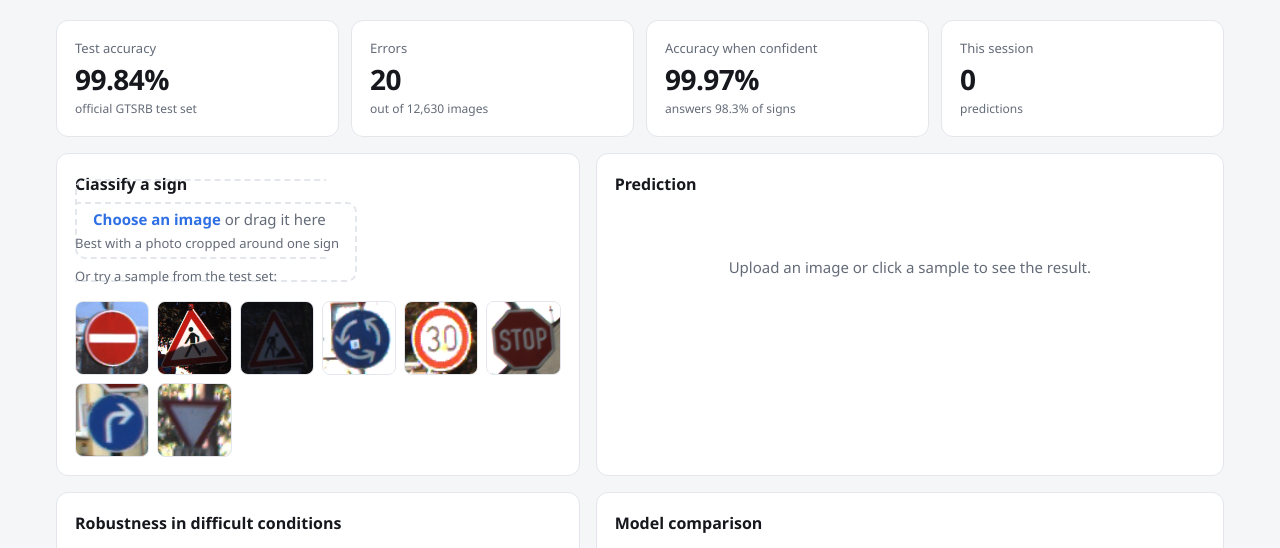
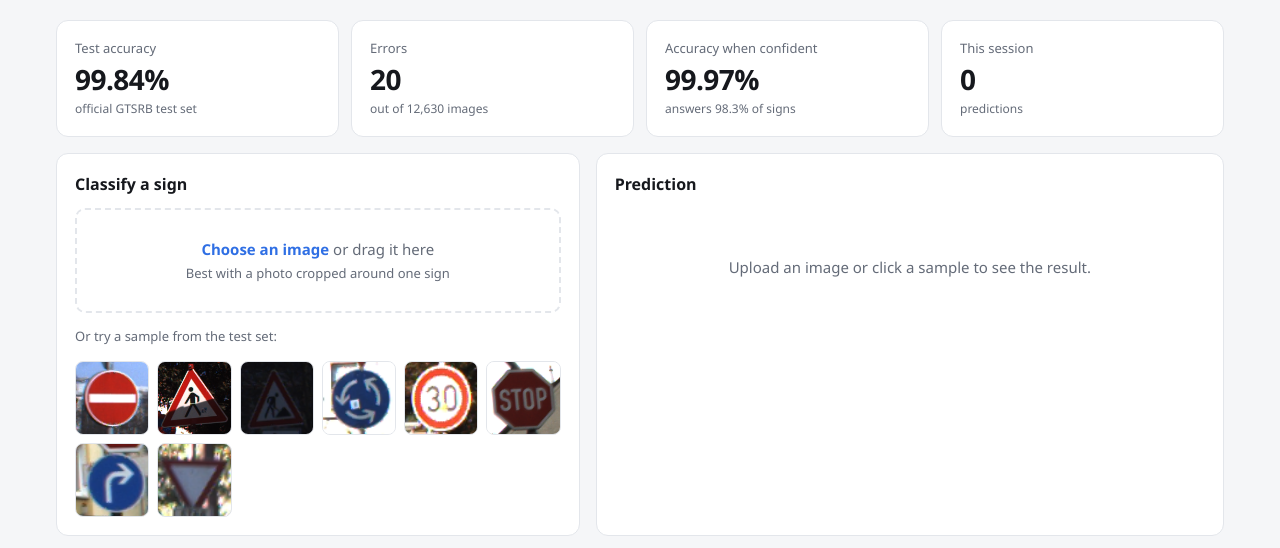
Before and after one commit to MVSanjayNiranjan/TrafficSign, a Flask app: template templates/index.html in a window 1280 px wide. Shown: the part 88-636 px from the top of the page. Run offline with Flask 3, Linux system fonts and the light colour scheme; the template is opened without the code that fills it, so the values that code supplies are empty; parts of the project's set-up code (start-up, migrations or seed data) failed here and were passed over.

Commit message:
Fix upload box overlapping the 'Classify a sign' heading
Co-Authored-By: Claude Opus 5.5 <noreply@anthropic.com>

```diff
--- a/docs/index.html
+++ b/docs/index.html
@@ -35,7 +35,7 @@
   .kpi .note { color: var(--muted); font-size: 12px; }
   .grid2 { display: grid; grid-template-columns: 1fr 1.2fr; gap: 16px; margin-bottom: 16px; }
   h2 { font-size: 16px; margin: 0 0 12px; }
-  .drop { border: 2px dashed var(--line); border-radius: 10px; padding: 28px 16px; text-align: center; cursor: pointer;
+  .drop { display: block; border: 2px dashed var(--line); border-radius: 10px; padding: 28px 16px; text-align: center; cursor: pointer;
           color: var(--muted); transition: border-color .15s, background .15s; }
   .drop:hover, .drop.over { border-color: var(--accent); background: var(--accent-soft); }
   .drop strong { color: var(--accent); }
--- a/templates/index.html
+++ b/templates/index.html
@@ -34,7 +34,7 @@
   .kpi .note { color: var(--muted); font-size: 12px; }
   .grid2 { display: grid; grid-template-columns: 1fr 1.2fr; gap: 16px; margin-bottom: 16px; }
   h2 { font-size: 16px; margin: 0 0 12px; }
-  .drop { border: 2px dashed var(--line); border-radius: 10px; padding: 28px 16px; text-align: center; cursor: pointer;
+  .drop { display: block; border: 2px dashed var(--line); border-radius: 10px; padding: 28px 16px; text-align: center; cursor: pointer;
           color: var(--muted); transition: border-color .15s, background .15s; }
   .drop:hover, .drop.over { border-color: var(--accent); background: var(--accent-soft); }
   .drop strong { color: var(--accent); }
```
